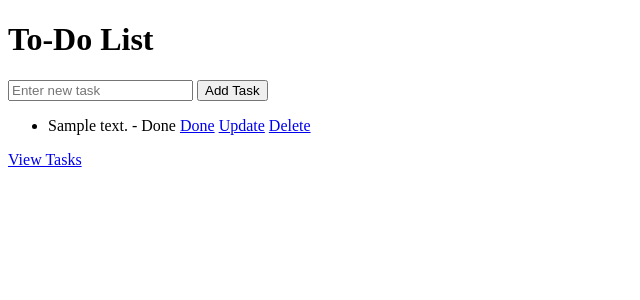
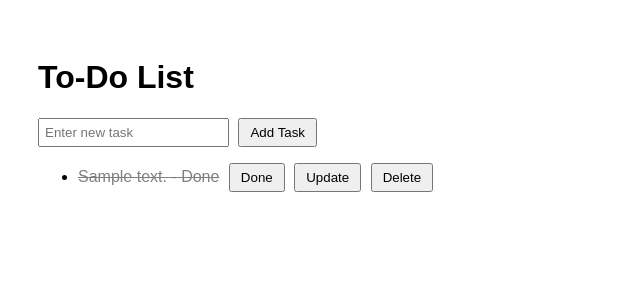
Before and after one commit to Jyothika16/todo-flask, a Flask app: template templates/index.html in a window 1280 px wide. Shown: the top 300 px of the page, without its empty margins (0-640 px from the left). Run offline with Flask 2, Linux system fonts and the light colour scheme; the template is opened without the code that fills it: most values are stand-ins (such as "Sample title", 1, 10 or a date in 2020).

Commit message:
Initialize todo_app

```diff
--- a/templates/index.html
+++ b/templates/index.html
@@ -2,9 +2,17 @@
 <html>
 <head>
     <title>To-Do List</title>
+    <style>
+        body { font-family: Arial, sans-serif; padding: 30px; }
+        input { padding: 5px; }
+        button { margin-left: 5px; padding: 5px 10px; }
+        li { margin: 10px 0; }
+        .done { text-decoration: line-through; color: gray; }
+    </style>
 </head>
 <body>
     <h1>To-Do List</h1>
+
     <form action="/add" method="post">
         <input type="text" name="task" placeholder="Enter new task" required>
         <button type="submit">Add Task</button>
@@ -13,13 +21,22 @@
     <ul>
         {% for task in tasks %}
             <li>
-                {{ task.content }} - {{ task.status }}
-                <a href="/done/{{ loop.index0 }}">Done</a>
-                <a href="/update/{{ loop.index0 }}">Update</a>
-                <a href="/delete/{{ loop.index0 }}">Delete</a>
+                <span class="{{ 'done' if task.status == 'Done' else '' }}">{{ task.content }} - {{ task.status }}</span>
+
+                <!-- Buttons for actions -->
+                <form action="/done/{{ loop.index0 }}" method="get" style="display:inline;">
+                    <button type="submit">Done</button>
+                </form>
+
+                <form action="/update/{{ loop.index0 }}" method="get" style="display:inline;">
+                    <button type="submit">Update</button>
+                </form>
+
+                <form action="/delete/{{ loop.index0 }}" method="get" style="display:inline;">
+                    <button type="submit">Delete</button>
+                </form>
             </li>
         {% endfor %}
     </ul>
-    <a href="/view">View Tasks</a>
 </body>
 </html>
```
